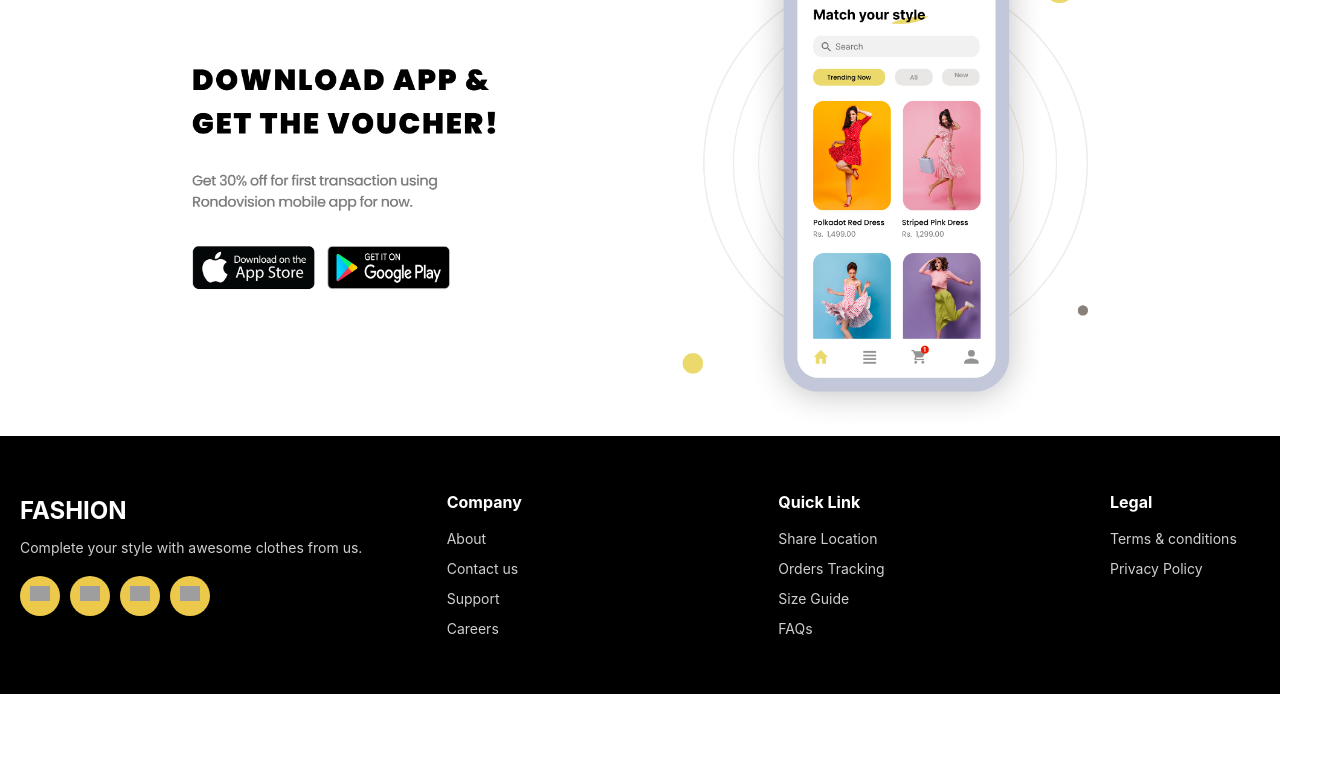
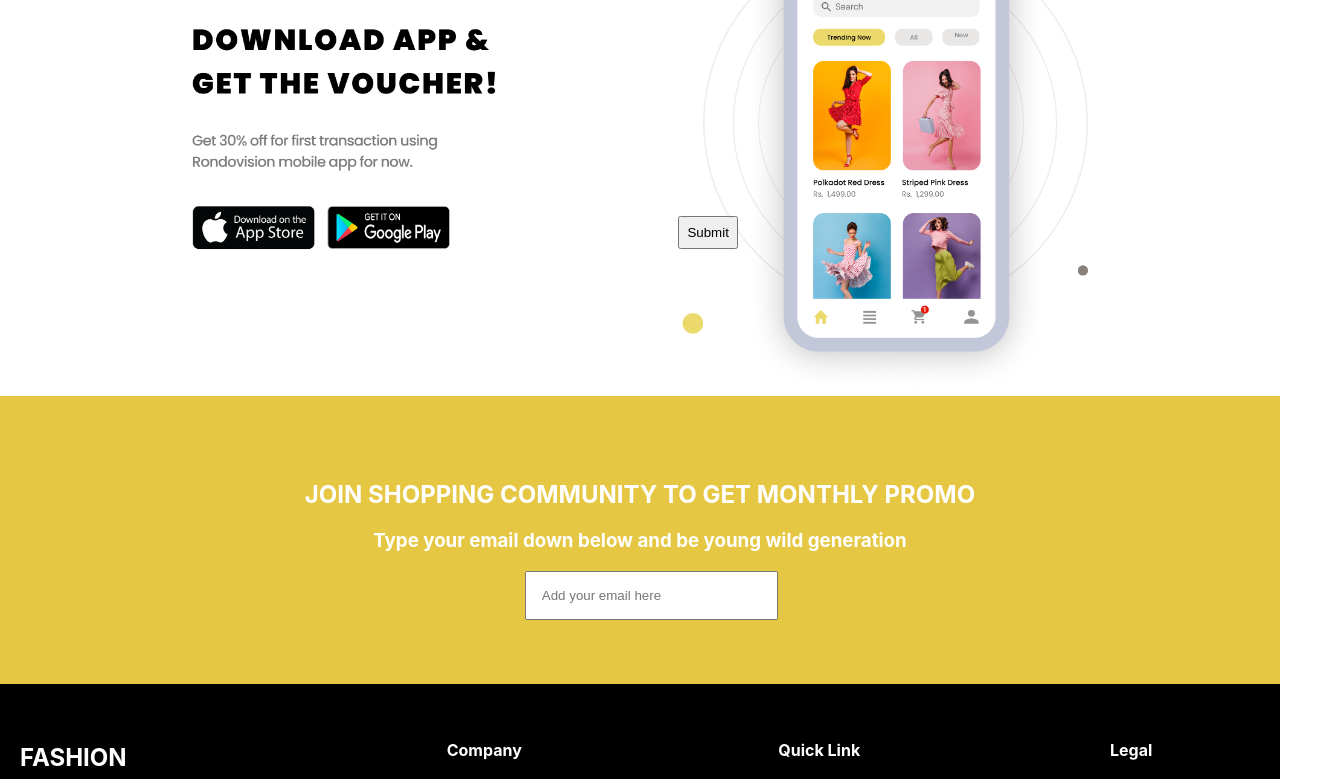
Before and after one commit to Lucasdeleplace/Eshopping, a React (Create React App) app: page / in a window 1280 px wide. Shown: the part 2000-2779 px from the top of the page, 1320 px wide, since content can reach past the window. Before the commit the page ends 2694 px from the top, so only its background shows below. Built offline with nearby package versions, Linux system fonts and the light colour scheme; grey boxes are pictures that could not be loaded.

Commit message:
Début du contact

```diff
--- a/src/components/Card.css
+++ b/src/components/Card.css
@@ -3,7 +3,7 @@
     justify-content: space-between;
     gap: 20px;
     width: 100%;
-    padding: 20px;
+
 }
 
 .carte {
--- /dev/null
+++ b/src/components/Contact.css
@@ -0,0 +1,29 @@
+.email {
+    color: white;
+    text-align: center;
+}
+
+.shoppingCommunity {
+    color: white;
+    text-align: center;
+}
+
+.contactForm {
+    padding: 5%;
+    background-color: #E6C744;
+
+
+}
+
+.labelForm {
+    margin-left: 40%;
+    padding: 15px;
+    padding-right: 5%;
+}
+
+.enregistrer {
+    position: absolute;
+    left: 53%;
+    top: 277%;
+    padding: 7px;
+}
--- /dev/null
+++ b/src/components/Contact.js
@@ -0,0 +1,29 @@
+import React, { useState } from 'react';
+import "./Contact.css"
+
+function Contact() {
+  const [email, setEmail] = useState('');
+
+  const handleSubmit = (e) => {
+    e.preventDefault(); // Empêche le rechargement de la page
+    console.log(`Email: ${email}`);
+  };
+
+  return (
+    <div className="contactForm">
+    <h2 className="shoppingCommunity">JOIN SHOPPING COMMUNITY TO GET MONTHLY PROMO</h2>
+    <h3 className="email">Type your email down below and be young wild generation</h3>
+    <form onSubmit={handleSubmit}>
+        <input placeholder='Add your email here'
+          type="email"
+          value={email}
+          onChange={(e) => setEmail(e.target.value)}
+          className='labelForm'
+        />
+      <button type="submit" className="enregistrer">Submit</button>
+    </form>
+    </div>
+  );
+}
+
+export default Contact;
--- a/src/pages/Acceuil.js
+++ b/src/pages/Acceuil.js
@@ -8,6 +8,7 @@ import TT from "../assets/TT.png";
 import HS from "../assets/HS.png";
 import CP from "../assets/CP.png";
 import Application from "../components/Application";
+import Contact from "../components/Contact";
 
 
 
@@ -24,6 +25,7 @@ function Acceuil() {
       </div>
       <Payday />
       <Application />
+      <Contact />
       <Footer/>
     </div>
   );
```
